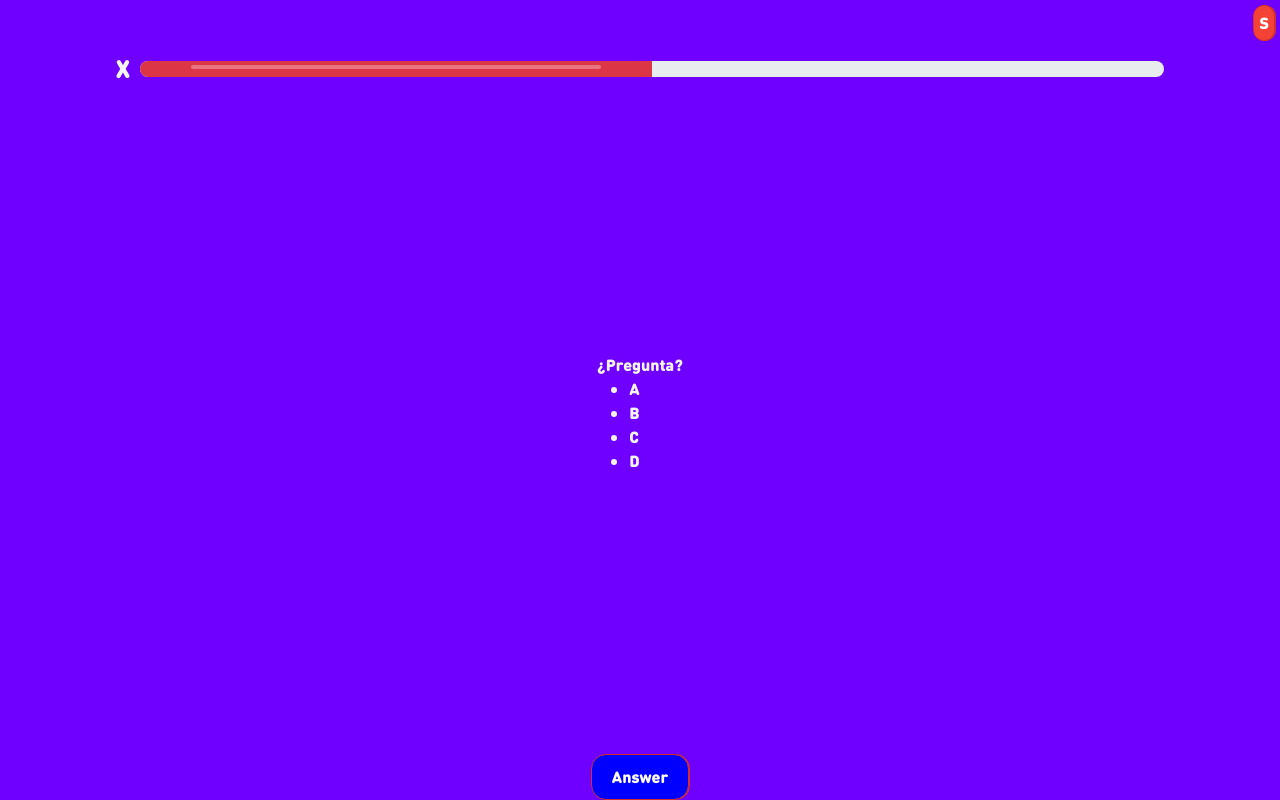
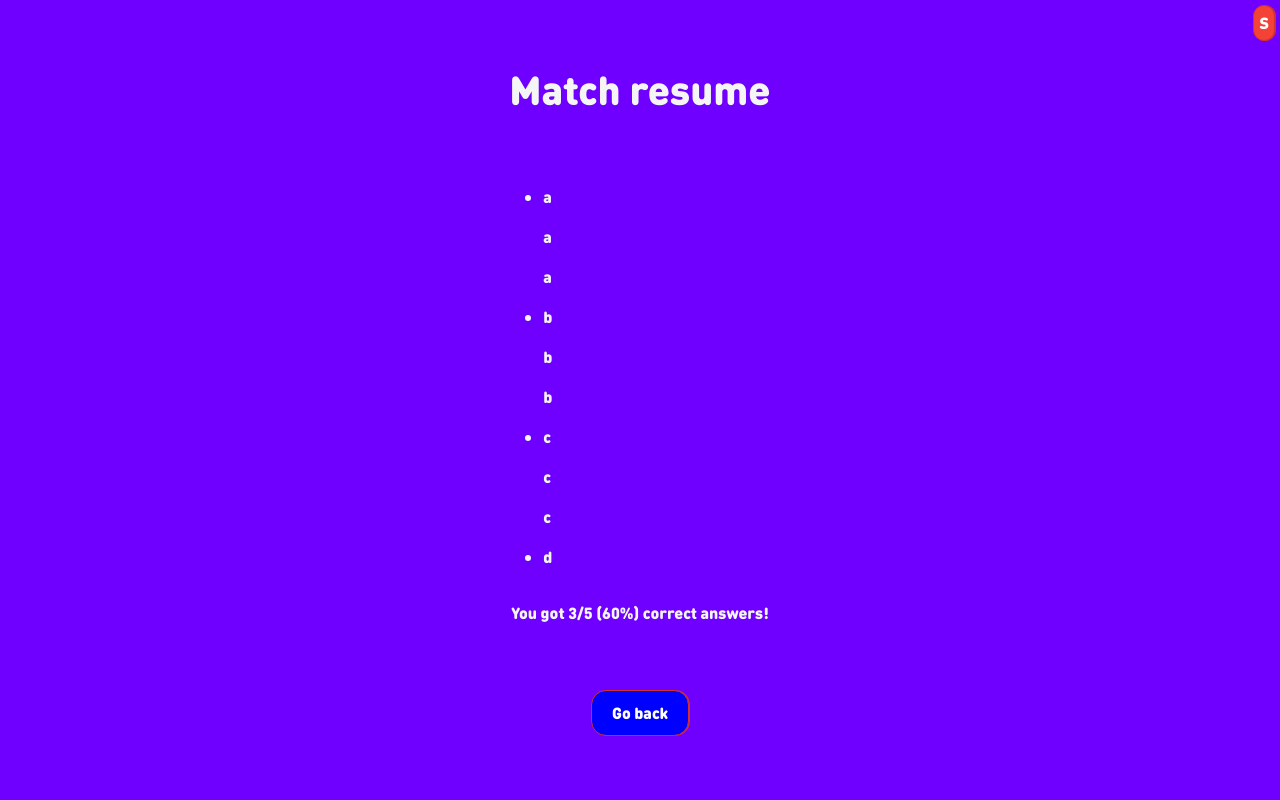
Before and after one commit to PolSurriel/front-game-trivia, an Angular app in the folder front-game-trivia/: page / in a window 1280 px wide. Built offline with nearby package versions, Linux system fonts and the light colour scheme.

Commit message:
basic component structure

```diff
--- a/front-game-trivia/src/app/app.component.html
+++ b/front-game-trivia/src/app/app.component.html
@@ -1,4 +1,5 @@
 <!-- <app-welcome-screen class="screen"></app-welcome-screen> -->
-<app-question-screen class="screen"></app-question-screen>
+<!-- <app-question-screen class="screen"></app-question-screen> -->
+<app-endgame-screen class="screen"></app-endgame-screen>
 <app-audio-toggle></app-audio-toggle>
 <router-outlet></router-outlet>
--- a/front-game-trivia/src/app/app.module.ts
+++ b/front-game-trivia/src/app/app.module.ts
@@ -22,6 +22,7 @@ import { ProgressbarComponent } from './components/progressbar/progressbar.compo
 import { ProgressbarModule } from 'ngx-bootstrap/progressbar';
 import { QuestionContentComponent } from './components/question-content/question-content.component';
 import { QuestionAnswerComponent } from './components/question-answer/question-answer.component';
+import { EndgameScreenComponent } from './components/endgame-screen/endgame-screen.component';
 
 @NgModule({
   declarations: [
@@ -41,6 +42,7 @@ import { QuestionAnswerComponent } from './components/question-answer/question-a
     ProgressbarComponent,
     QuestionContentComponent,
     QuestionAnswerComponent,
+    EndgameScreenComponent,
 
   ],
   imports: [
--- /dev/null
+++ b/front-game-trivia/src/app/components/endgame-screen/endgame-screen.component.html
@@ -0,0 +1,26 @@
+
+<div class ="main-container screen">
+
+    <div>
+        <h1>
+            Match resume
+        </h1>
+    </div>
+    <div>
+        <div>
+            <ul class="historyList">
+                <li *ngFor="let question of gameHistory; let i = index">
+
+                    <p>{{question}}</p>
+                    <p>{{question}}</p>
+                    <p>{{question}}</p>
+                </li>
+            </ul>
+        </div>
+        <div>
+            You got {{correctAmount}}/{{totalAmount}} ({{percentageCorrect}}%) correct answers!
+        </div>
+    </div>
+    <app-action-button [type]="'button-main'">Go back</app-action-button>
+
+</div>
--- /dev/null
+++ b/front-game-trivia/src/app/components/endgame-screen/endgame-screen.component.scss
@@ -0,0 +1,14 @@
+.main-container{
+    display: flex;
+    flex-direction: column;
+    justify-content: space-evenly;
+    align-items: center;
+    width: 100%;
+}
+
+.historyList{
+    width: 100%;
+    gap: 10px;
+    overflow-y: scroll;
+    max-height: 400px;
+}
--- /dev/null
+++ b/front-game-trivia/src/app/components/endgame-screen/endgame-screen.component.ts
@@ -0,0 +1,15 @@
+import { Component } from '@angular/core';
+
+@Component({
+  selector: 'app-endgame-screen',
+  templateUrl: './endgame-screen.component.html',
+  styleUrls: ['./endgame-screen.component.scss']
+})
+export class EndgameScreenComponent {
+
+  correctAmount : number = 3;
+  totalAmount : number = 5;
+  percentageCorrect : number = 60;
+
+  gameHistory : any[] = ["a","b","c","d","e"];
+}
```
Also changed, not shown: front-game-trivia/src/app/components/welcome-screen/welcome-screen.component.scss (line endings or trailing spaces), 1 other file (tests, documents, lock files or other folders).
